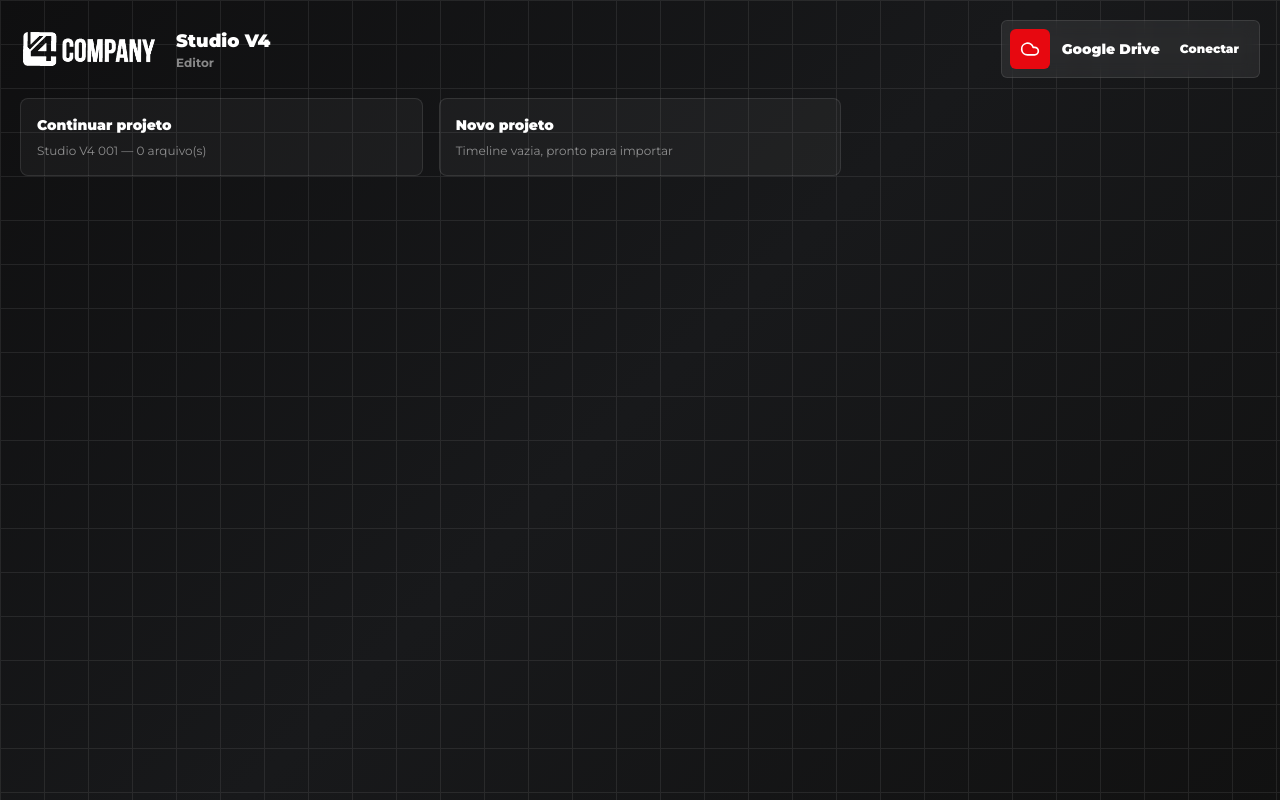
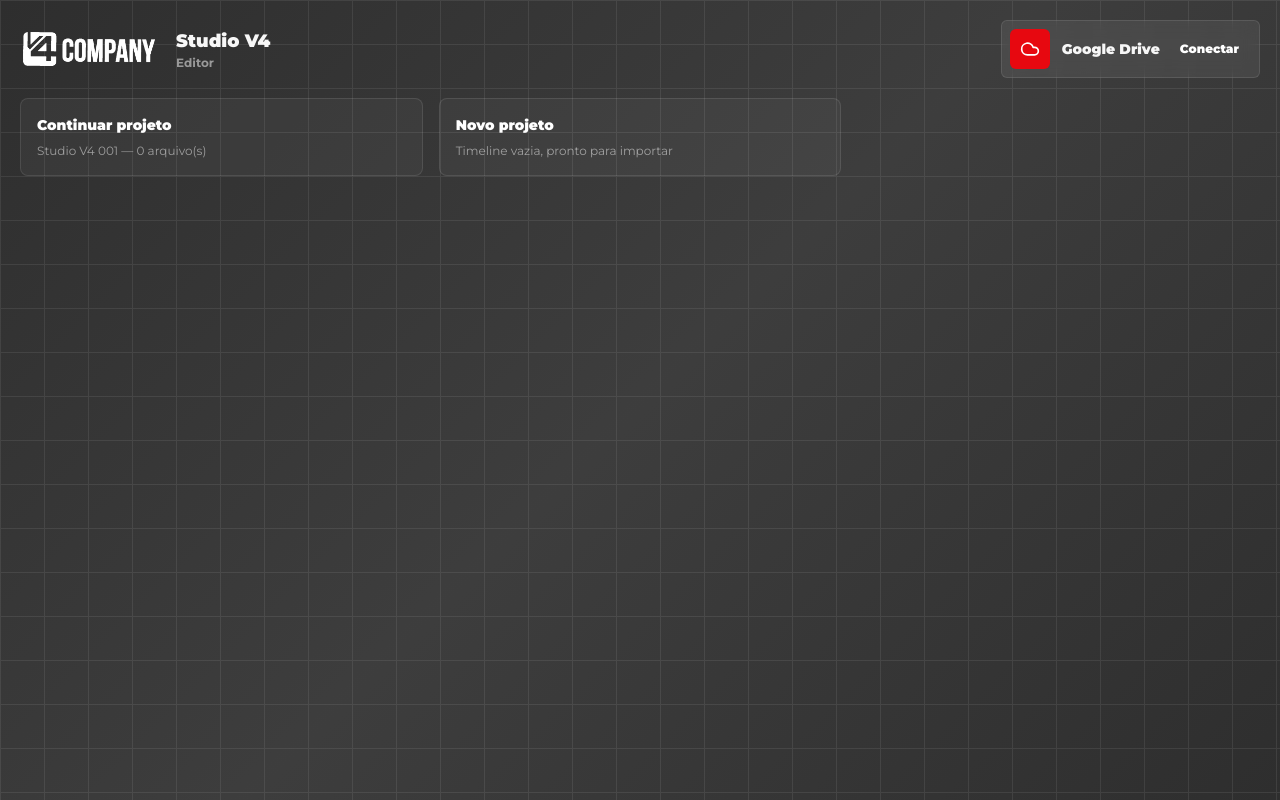
Before and after one commit to jamilly-tech/studio-v4, a React (Vite) app: page / in a window 1280 px wide. Built offline with nearby package versions, Linux system fonts and the light colour scheme.

Commit message:
Fix HomeScreen cores hardcoded (#0f0f10, #111) para usar CSS variables
Co-Authored-By: Claude Sonnet 4.6 <noreply@anthropic.com>

```diff
--- a/src/components/home/HomeScreen.tsx
+++ b/src/components/home/HomeScreen.tsx
@@ -24,8 +24,8 @@ export function HomeScreen({
   onOpenProject: (name: string, filePath?: string) => void;
 }) {
   return (
-    <section className="relative min-h-0 flex-1 overflow-y-auto bg-[#0f0f10] p-5 text-white">
-      <div className="absolute inset-0 bg-[linear-gradient(135deg,#0f0f10,#18191b_50%,#111)]" />
+    <section className="relative min-h-0 flex-1 overflow-y-auto bg-background p-5 text-foreground">
+      <div className="absolute inset-0 bg-[linear-gradient(135deg,hsl(var(--background)),hsl(var(--card))_50%,hsl(var(--background)))]" />
       <div className="absolute inset-0 opacity-[0.08] [background-image:linear-gradient(#fff_1px,transparent_1px),linear-gradient(90deg,#fff_1px,transparent_1px)] [background-size:44px_44px]" />
 
       <div className="home-reveal relative z-10 mx-auto grid w-full max-w-7xl gap-5">
```
